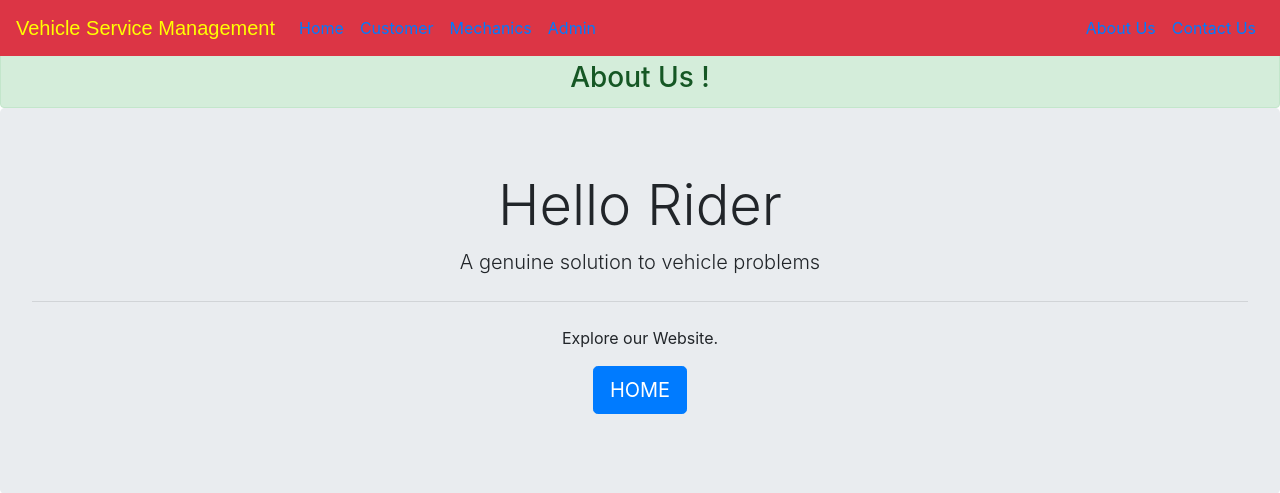
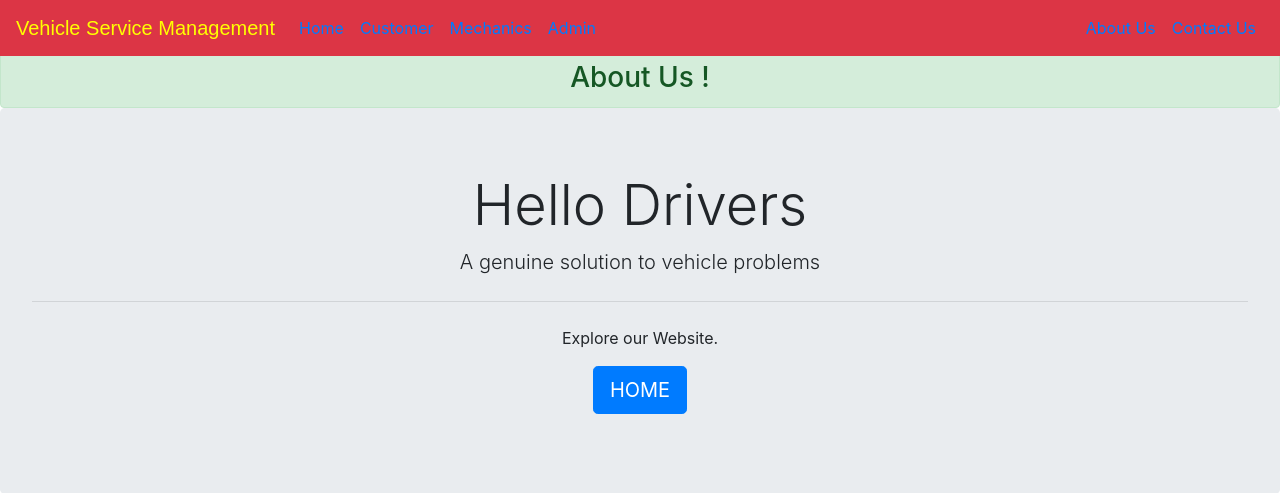
Before and after one commit to HarshdeepSinghKaint/QuickFix-Vehicle-repairing-system-, a Django app: page /aboutus in a window 1280 px wide. Shown: the top 493 px of the page. Run offline with Django 3.2, Linux system fonts and the light colour scheme; some libraries are stand-ins or nearby versions.

Commit message:
Initial commit

```diff
--- a/templates/vehicle/aboutus.html
+++ b/templates/vehicle/aboutus.html
@@ -32,7 +32,7 @@
     <h3 class='alert alert-success' style="margin-bottom:0px;">About Us !</h3>
   </center>
   <div class="jumbotron" style="margin-bottom: 0px;margin-top: 0px;">
-    <h1 class="display-4">Hello Rider</h1>
+    <h1 class="display-4">Hello Drivers</h1>
     <p class="lead">A genuine solution to vehicle problems</p>
     <hr class="my-4">
     <p>Explore our Website.</p>
```
